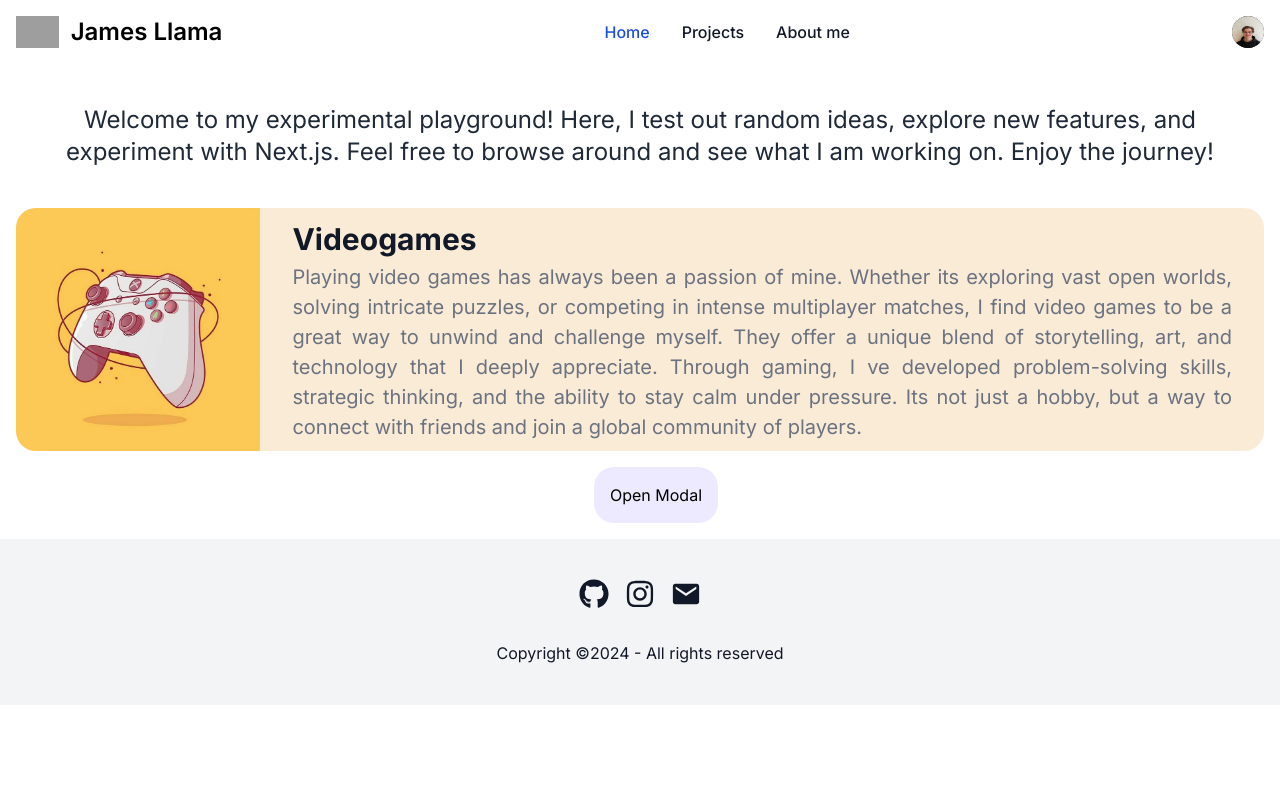
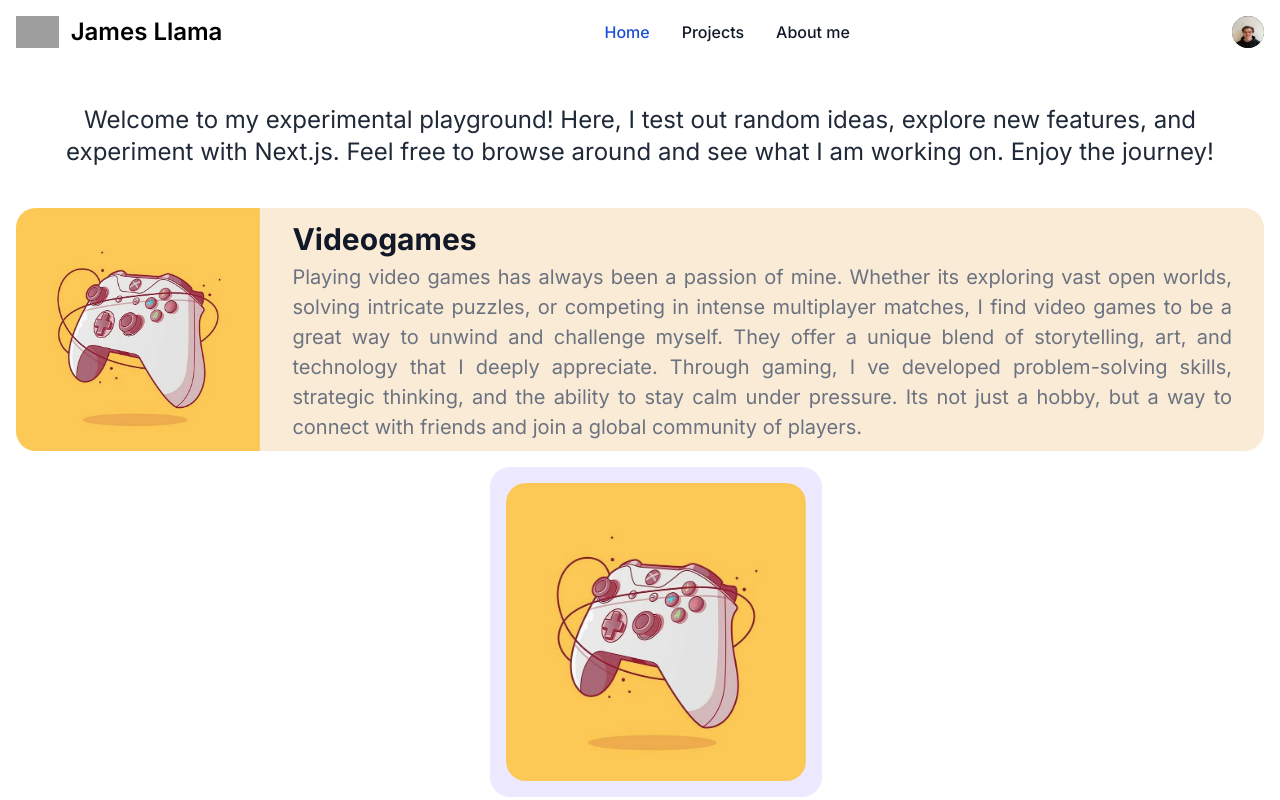
Before and after one commit to Hustini/random-stuff-nextjs, a Next.js app: page / in a window 1280 px wide. Shown: the top 800 px of the page. Built offline with nearby package versions, Linux system fonts and the light colour scheme; grey boxes are pictures that could not be loaded.

Commit message:
display text on th button now works with parameters

```diff
--- a/app/compontents/ProjectCard.tsx
+++ b/app/compontents/ProjectCard.tsx
@@ -2,7 +2,11 @@
 import React from 'react';
 import Image from 'next/image';
 
-const ProjectsCard: React.FC = () => {
+interface ProjectsCardProps {
+    buttonText: string;
+}
+
+const ProjectsCard: React.FC<ProjectsCardProps> = ({ buttonText }) => {
     const openModal = () => {
         const modal = document.getElementById('my_modal_3') as HTMLDialogElement;
         if (modal) {
@@ -11,8 +15,11 @@ const ProjectsCard: React.FC = () => {
     };
 
     return (
-        <>
-            <button className="btn bg-violet-100 p-4 rounded-[20px] hover:bg-violet-300" onClick={openModal}>Open Modal</button>
+        <div>
+            <button className="btn bg-violet-100 p-4 rounded-[20px] hover:bg-violet-300 hover:p-6" onClick={openModal}>
+                <Image className="rounded-[20px]" src={"/img/games.png"} alt={"placeholder"} height={300} width={300} />
+                {buttonText}
+            </button>
             <dialog id="my_modal_3" className="modal w-2/3 h-3/7 rounded-[20px] bg-indigo-50">
                 <div className="modal-box p-4">
                     <form method="dialog">
@@ -34,7 +41,7 @@ const ProjectsCard: React.FC = () => {
                     </div>
                 </div>
             </dialog>
-        </>
+        </div>
     );
 };
 
```
